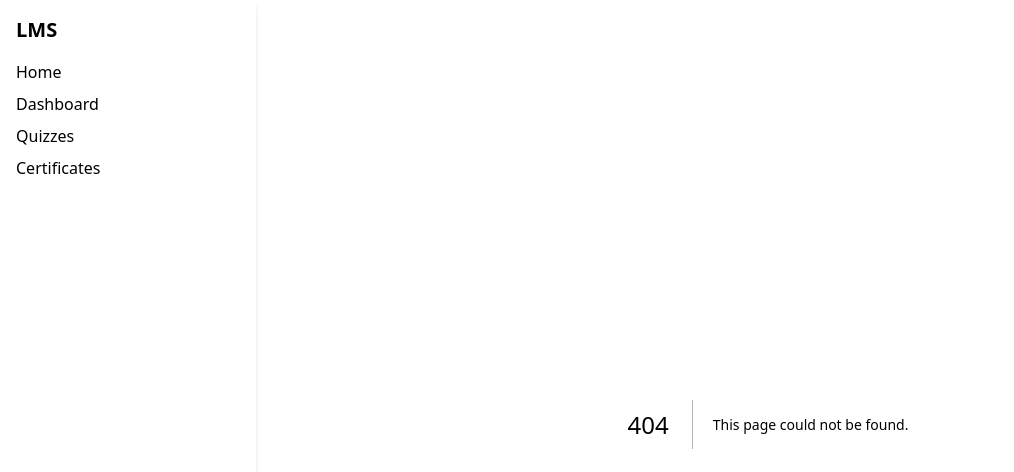
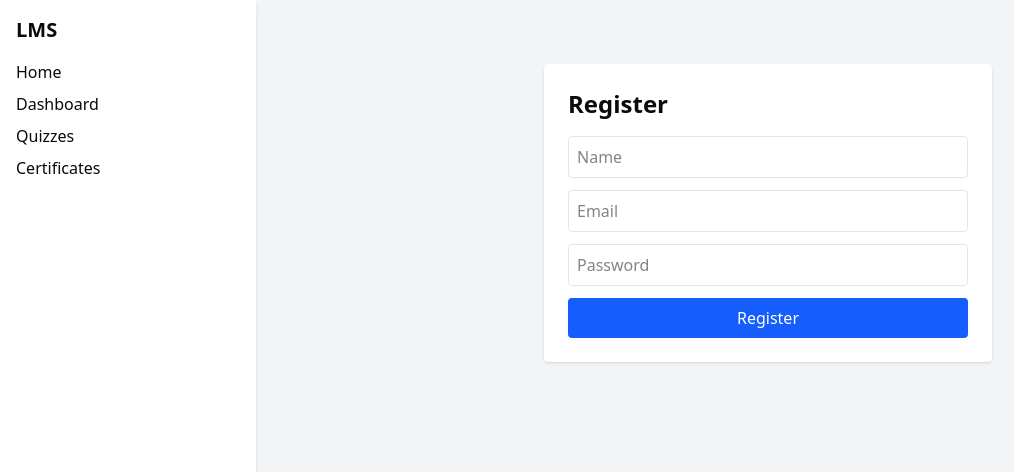
Before and after one commit to gpavan234/lms-api-frontend, a Next.js app: page /register in a window 1280 px wide. Before the commit this address had no page. Shown: the top 472 px of the page, without its empty margins (0-1014 px from the left). Built offline with nearby package versions, Linux system fonts and the light colour scheme.

Commit message:
feat: implement authentication UI with API integration

```diff
--- a/src/app/dashboard/page.tsx
+++ b/src/app/dashboard/page.tsx
@@ -1,8 +1,12 @@
+import ProtectedRoute from "@/components/ProtectedRoute";
+
 export default function DashboardPage() {
   return (
-    <div>
-      <h1 className="text-2xl font-bold">Dashboard</h1>
-      <p>Welcome to your LMS Dashboard 🎓</p>
-    </div>
+    <ProtectedRoute>
+      <div>
+        <h1 className="text-2xl font-bold">Dashboard</h1>
+        <p>Welcome to your LMS Dashboard 🎓</p>
+      </div>
+    </ProtectedRoute>
   );
 }
--- /dev/null
+++ b/src/app/login/page.tsx
@@ -0,0 +1,52 @@
+"use client";
+
+import { useState } from "react";
+import api from "@/utils/api";
+import { useRouter } from "next/navigation";
+
+export default function LoginPage() {
+  const router = useRouter();
+  const [form, setForm] = useState({ email: "", password: "" });
+  const [error, setError] = useState("");
+
+  const handleChange = (e: React.ChangeEvent<HTMLInputElement>) => {
+    setForm({ ...form, [e.target.name]: e.target.value });
+  };
+
+  const handleSubmit = async (e: React.FormEvent) => {
+    e.preventDefault();
+    try {
+      const { data } = await api.post("/users/login", form);
+      localStorage.setItem("token", data.token); // store JWT
+      router.push("/dashboard");
+    } catch (err: any) {
+      setError(err.response?.data.message || "Login failed");
+    }
+  };
+
+  return (
+    <div className="max-w-md mx-auto mt-10 p-6 bg-white shadow rounded">
+      <h1 className="text-2xl font-bold mb-4">Login</h1>
+      {error && <p className="text-red-500 mb-2">{error}</p>}
+      <form onSubmit={handleSubmit} className="flex flex-col gap-3">
+        <input
+          name="email"
+          type="email"
+          placeholder="Email"
+          value={form.email}
+          onChange={handleChange}
+          className="border p-2 rounded"
+        />
+        <input
+          name="password"
+          type="password"
+          placeholder="Password"
+          value={form.password}
+          onChange={handleChange}
+          className="border p-2 rounded"
+        />
+        <button className="bg-blue-600 text-white p-2 rounded">Login</button>
+      </form>
+    </div>
+  );
+}
--- /dev/null
+++ b/src/app/register/page.tsx
@@ -0,0 +1,59 @@
+"use client";
+
+import { useState } from "react";
+import api from "@/utils/api";
+import { useRouter } from "next/navigation";
+
+export default function RegisterPage() {
+  const router = useRouter();
+  const [form, setForm] = useState({ name: "", email: "", password: "" });
+  const [error, setError] = useState("");
+
+  const handleChange = (e: React.ChangeEvent<HTMLInputElement>) => {
+    setForm({ ...form, [e.target.name]: e.target.value });
+  };
+
+  const handleSubmit = async (e: React.FormEvent) => {
+    e.preventDefault();
+    try {
+      const { data } = await api.post("/auth/register", form);
+      localStorage.setItem("token", data.token); // store JWT
+      router.push("/dashboard");
+    } catch (err: any) {
+      setError(err.response?.data.message || "Registration failed");
+    }
+  };
+
+  return (
+    <div className="max-w-md mx-auto mt-10 p-6 bg-white shadow rounded">
+      <h1 className="text-2xl font-bold mb-4">Register</h1>
+      {error && <p className="text-red-500 mb-2">{error}</p>}
+      <form onSubmit={handleSubmit} className="flex flex-col gap-3">
+        <input
+          name="name"
+          placeholder="Name"
+          value={form.name}
+          onChange={handleChange}
+          className="border p-2 rounded"
+        />
+        <input
+          name="email"
+          type="email"
+          placeholder="Email"
+          value={form.email}
+          onChange={handleChange}
+          className="border p-2 rounded"
+        />
+        <input
+          name="password"
+          type="password"
+          placeholder="Password"
+          value={form.password}
+          onChange={handleChange}
+          className="border p-2 rounded"
+        />
+        <button className="bg-blue-600 text-white p-2 rounded">Register</button>
+      </form>
+    </div>
+  );
+}
--- /dev/null
+++ b/src/components/ProtectedRoute.tsx
@@ -0,0 +1,14 @@
+"use client";
+import { useEffect } from "react";
+import { useRouter } from "next/navigation";
+
+export default function ProtectedRoute({ children }: { children: React.ReactNode }) {
+  const router = useRouter();
+
+  useEffect(() => {
+    const token = localStorage.getItem("token");
+    if (!token) router.push("/login");
+  }, [router]);
+
+  return <>{children}</>;
+}
--- /dev/null
+++ b/src/utils/api.tsx
@@ -0,0 +1,7 @@
+import axios from "axios";
+
+const api = axios.create({
+  baseURL: "http://localhost:5000/api", // your backend URL
+});
+
+export default api;
```
